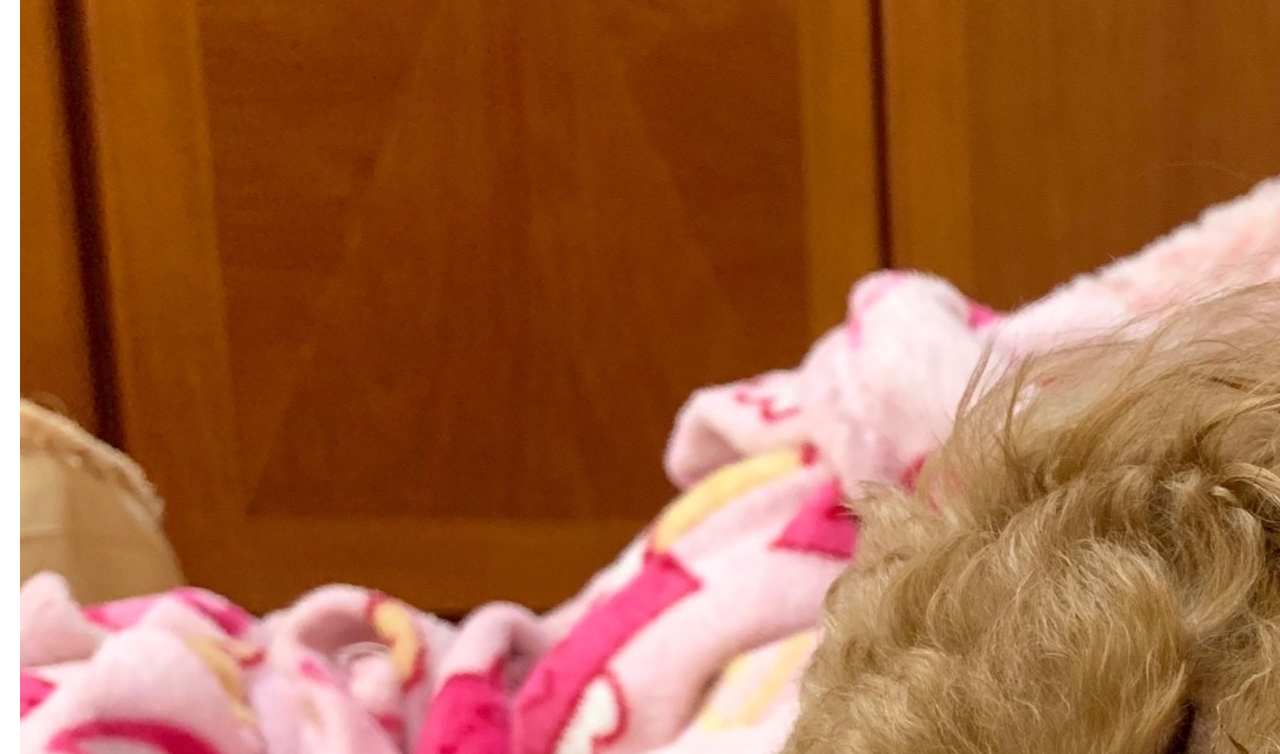
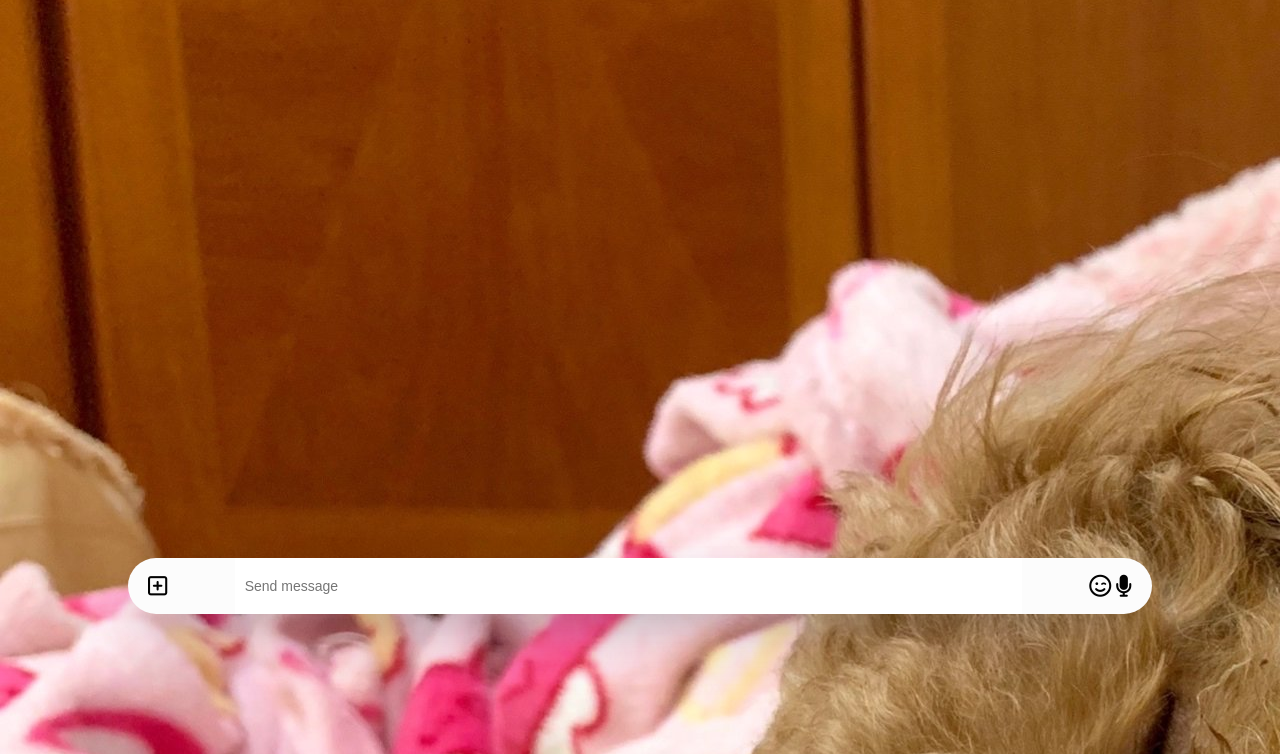
Before and after one commit to BHyeonKim/kakao_clone-2.0, a plain HTML site: page chat.html in a window 1280 px wide. Shown: the part 136-890 px from the top of the page. Drawn offline with nearby package versions, Linux system fonts and the light colour scheme.

Commit message:
chat screen part one

```diff
--- a/chat.html
+++ b/chat.html
@@ -8,7 +8,7 @@
     <link rel="stylesheet" href="css/styles.css">
     <title>Chat | Kakao Clone</title>
 </head>
-    <body>
+    <body class="chats-body">
         <div class="status-bar">
             <div class="status-bar__column">
                 <span class="status-bar__clock">13:54</span>
--- /dev/null
+++ b/css/chat.css
@@ -0,0 +1,48 @@
+.chats-body{
+    padding: 0;
+}
+
+.chats-body .header,
+.chats-body .status-bar{
+    padding: 0px 20px;
+}
+.chat{
+    background-image: url("../images/chatBg.png");
+    min-height: 100vh;
+}
+
+.chat__write{
+    position: fixed;
+    bottom: 50px;
+    width: 80%;
+    margin: 0 auto;
+    left: 0;
+    right: 0;
+    display: flex;
+    align-items: center;
+    justify-content: space-between;
+    background-color: #fcfcfc;
+    padding:  0px 20px;
+    border-radius: 40px;
+    box-shadow: 0 30px 60px -12px rgba(50,50,93,.25),
+     0 18px 36px -18px rgba(0,0,0,.3), 0 -12px 36px -8px rgba(0,0,0,.025);
+}
+
+.chat__write i{
+    font-size: 22px;
+}
+
+.chat__write-column:nth-child(2){
+    width: 80%;
+}
+
+.chat__write-column input{
+    padding: 20px 10px;
+    width: 100%;
+    border: none;
+    font-size: 14px;
+}
+
+.chat__write-column input:focus{
+    outline: none;
+}
--- a/css/styles.css
+++ b/css/styles.css
@@ -8,6 +8,7 @@
 @import "find.css";
 @import "more.css";
 @import "settings.css";
+@import "chat.css";
 
 *{
     box-sizing: border-box;
```
Also changed, not shown: images/chatBg.png (added).
